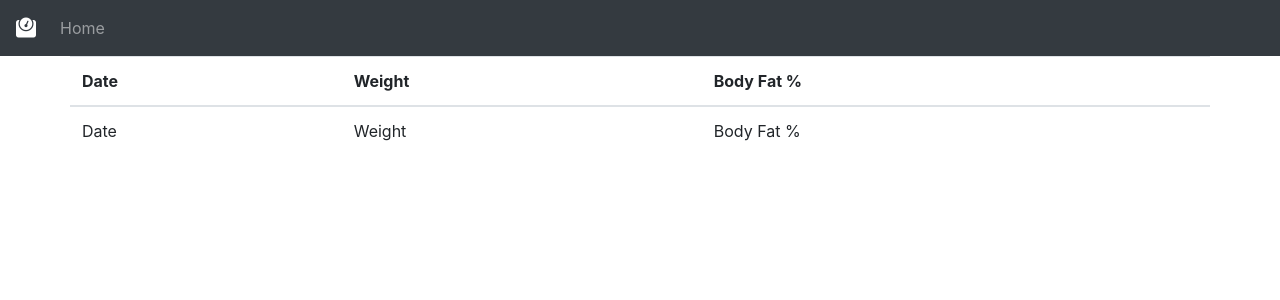
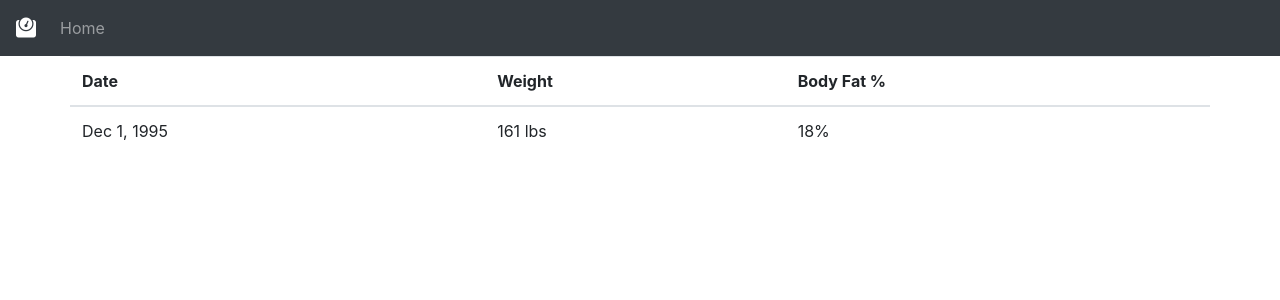
Before and after one commit to FoxGeoff/AngularCrashCourse, an Angular app: page / in a window 1280 px wide. Shown: the top 300 px of the page. Built offline with nearby package versions, Linux system fonts and the light colour scheme.

Commit message:
Add WeightEntities Service

```diff
--- a/src/app/app.component.html
+++ b/src/app/app.component.html
@@ -22,9 +22,9 @@
     </thead>
     <tbody>
       <tr>
-        <td>Date</td>
-        <td>Weight</td>
-        <td >Body Fat %</td>
+        <td>{{entriesSvc.sortedEntries[0].date|date}}</td>
+        <td>{{entriesSvc.sortedEntries[0].weight}} lbs</td>
+        <td>{{entriesSvc.sortedEntries[0].bodyFat|percent}}</td>
       </tr>
     </tbody>
   </table>
--- a/src/app/app.component.ts
+++ b/src/app/app.component.ts
@@ -1,4 +1,5 @@
 import { Component } from '@angular/core';
+import { WeightEntriesService } from './shared/weight-entries.service';
 
 
 @Component({
@@ -9,7 +10,7 @@
 export class AppComponent {
 
 
-  constructor() {}
+  constructor(private entriesSvc: WeightEntriesService) {}
 
   ngOnInit() {
   }
--- /dev/null
+++ b/src/app/model/entry.ts
@@ -0,0 +1,6 @@
+export class Entry{
+    id: number;
+    date: Date;
+    weight: number;
+    bodyFat: number;
+}
--- /dev/null
+++ b/src/app/shared/weight-entries.service.ts
@@ -0,0 +1,47 @@
+import { Injectable } from "@angular/core";
+import { Entry } from './../model/entry';
+
+@Injectable({
+  providedIn: 'root'
+})
+export class WeightEntriesService {
+  public entriesArray: Entry[] = [
+    {id:1,date:new Date('1/1/1996'),weight:165,bodyFat:.20},
+    {id:2,date:new Date('1/2/1996'),weight:164,bodyFat:.19},
+    {id:3,date:new Date('1/3/1996'),weight:164,bodyFat:.19},
+    {id:4,date:new Date('1/12/1996'),weight:161,bodyFat:.18},
+    {id:5,date:new Date('12/31/1995'),weight:167,bodyFat:.20},
+    {id:6,date:new Date('12/1/1995'),weight:161,bodyFat:.18},
+  ]
+
+  public sortedEntries: Entry[];
+
+  constructor() {
+    this.sortEntries();
+  }
+
+  private sortEntries() {
+    this.sortedEntries = [...this.entriesArray].sort((a:Entry, b:Entry) => {
+      if(a.date > b.date) {
+        return 1;
+      } else if (a.date.getTime() == b.date.getTime()) {
+        return 0;
+      } else {
+        return -1
+      }
+    })
+  }
+
+  addEntry(entry: Entry) {
+    entry.id = getMaxId(this.entriesArray) + 1;
+    this.entriesArray = [...this.entriesArray, { ...entry}];
+    this.sortEntries();
+  }
+
+}
+
+function getMaxId(data) {
+  return data.reduce((p, c) => {
+    return Math.max(p, c.id);
+  },0)
+}
```
Also changed, not shown: 1 other file (tests, documents, lock files or other folders).
